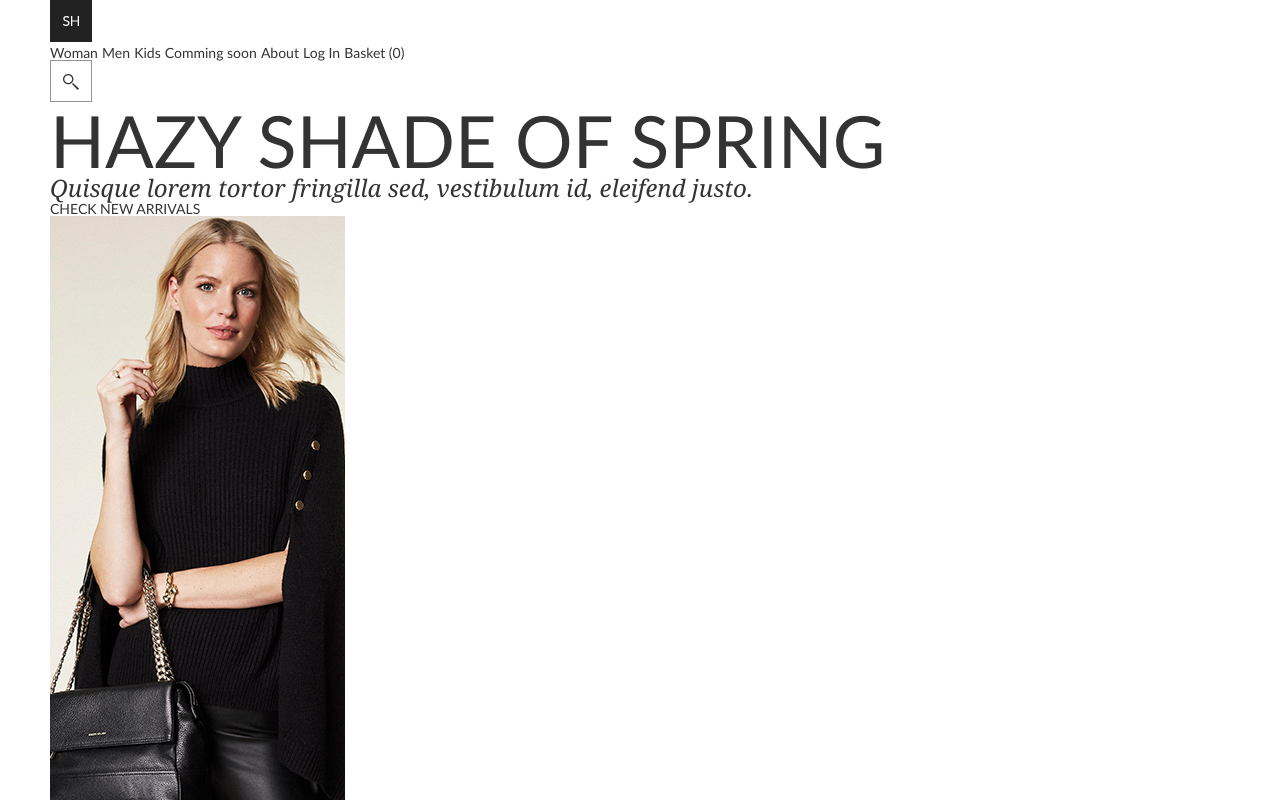
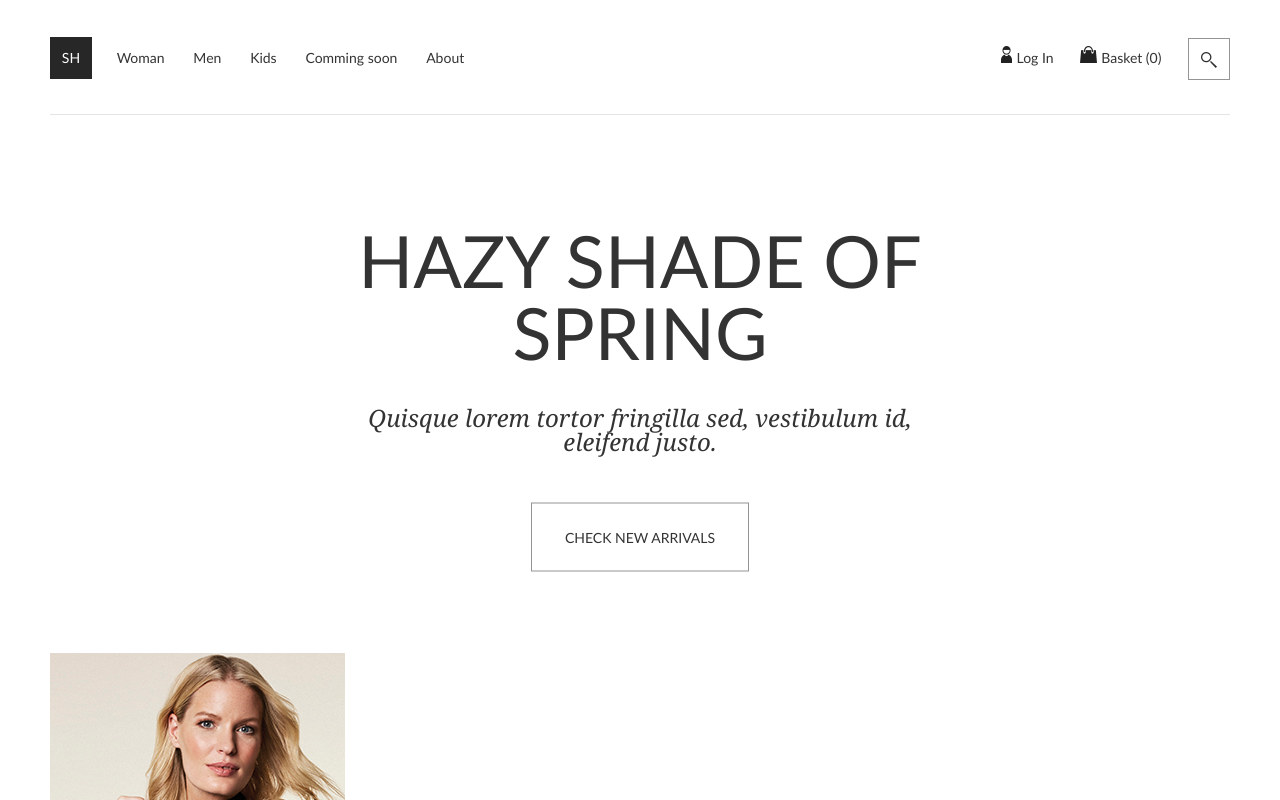
Before and after one commit to antkati/clothes, a plain HTML site: page index.html in a window 1280 px wide. Shown: the top 800 px of the page. Drawn offline with Linux system fonts and the light colour scheme.

Commit message:
сделана десктопная версия header

```diff
--- a/css/index.css
+++ b/css/index.css
@@ -170,36 +170,175 @@ a {
 }
 
 .container--center {
-	width: 1200px;
+	max-width: 75rem;
+	width: 100%;
 	margin: 0 auto;
 	position: relative;
-	padding: 0 10px;
+	padding: 0 0.625rem;
 }
 
-.header__burger-menu {
+/* Навигация */
+
+.header__menu {
+	height: 7.1875rem;
+	border-bottom: 1px solid #e5e5e5;
+	line-height: 7.125rem;
+}
+
+.header__menu--left, .header__menu--right,
+.header__logo, .header__nav--left, .header__personal-page,
+.header__cart, .header__search {
+	display: inline-block;
+}
+
+.header__cart__i--mobile, .header__burger-menu {
 	display: none;
 }
 
+.header__menu--left, .header__menu--right {
+	width: 50%;
+	line-height: 3.0625rem;
+}
 
-/* До 768px */
+.header__nav--left {
+	width: calc(100% - 42px);
+}
+
+.header__nav--left a:first-child {
+	margin-left: 4.5%;
+}
+
+.header__nav--left a:not(:last-child) {
+	margin-right: 4.5%;
+}
+
+.header__menu--right {
+	text-align: right;
+}
+
+.header__logo {
+	width: 42px;
+	height: 42px;
+	background-color: #272727;
+	color: #ffffff;
+	font-size: 14px;
+	text-transform: uppercase;
+	text-align: center;
+	line-height: 42px;
+}
+
+.header__logo__link {
+	display: inline-block;
+	width: 42px;
+	height: 42px;
+	line-height: 0;
+}
+
+.header__search {
+	vertical-align: middle;
+}
+
+.header__personal-page, .header__cart {
+	margin-right: 4.5%;
+}
+
+/* Заголовок */
+.header__musthead {
+	height: 33.625rem;
+	position: relative;
+	text-align: center;
+}
+
+.header__musthead__text {
+	width: fit-content; /* Прочитай подробнее */
+	position: absolute;
+	top: 50%;
+	left: 50%;
+	transform: translate(-50%, -50%); /* Прочитай подробнее */
+}
+
+
+.header__musthead__text h1 {
+	margin-bottom: 2.375rem;
+}
+
+.header__musthead__text p {
+	margin-bottom: 4.6875rem;
+}
+
+.btn--grey {
+	padding: 1.5625rem  2.0625rem;
+	border: 1px solid #949494;
+}
+
+
+/* !!! До 768px */
 @media screen and (max-width: 48rem) {
 	.container--center {
 		width: 100%;
-		padding: 0 20px;
+		min-width: 30rem;
+		padding: 0 1.25rem;
 	}
 
 	.header__menu {
-		height: 100px;
+		height: 6.25rem;
+		padding: 1.25rem 0;
+		border-bottom: 1px solid #e5e5e5;
 	}
 
+	.header__logo {
+		width: 60px;
+		height: 60px;
+		line-height: 60px;
+		font-size: 26px;
+	}
+
+	.header__nav--left {
+		display: none;
+	}
+
+	.header__personal-page {
+		display: none;
+	}
+
+	.header__cart__i--desktop {
+		display: none;
+	}
+
+	.header__cart__i--mobile {
+		display: inline;
+	}
+
+	.header__cart__link {
+		display: none;
+	}
+
+
+
+
+
+
+
 	.header__burger-menu {
-		display: block;
+		display: inline;
 	}
+
+	.header__search {
+		display: none;
+	}
+
 
 
 }
 
-/* До 1200px */
+
+
+
+
+
+
+
+/* от 768px до 1200px */
 @media screen and (max-width: 73.75rem) {
 
 }
--- a/index.html
+++ b/index.html
@@ -10,40 +10,51 @@
 <body>
 	<div class='container'>
 
-		<!-- ШАПКА -->
+		<!-- HEADER -->
 		<header class='header'>
 			<div class='container--center'>
 				<div class='header__menu'>
-					<!-- Лого -->
-					<a href=''>
-						<img src='images/logo.png'>
+					<!-- LEFT NAV -->
+					<div class='header__menu--left'>
+						<!-- LOGO -->
+						<a class="header__logo__link" href='#'>
+							<div class='header__logo'>sh</div>
+						</a><!-- ITEM NAV --><nav class='header__nav header__nav--left'>
+							<a href='#'>Woman</a>
+							<a href='#'>Men</a>
+							<a href='#'>Kids</a>
+							<a href='#'>Comming soon</a>
+							<a href='#'>About</a>
+						</nav>
+					</div><!-- RIGHT NAV --><nav class='header__nav header__menu--right'>
+						<!-- USER INFO -->
+						<div class='header__personal-page'>
+							<img src='images/user.png'>
+							<a href='#'>Log In</a>
+						</div><!-- CART --><div class='header__cart'>
+							<a class='header__cart__i--mobile' href=''>
+								<img  src='images/mobile-cart.png'>
 							</a>
-					<!-- Пункты меню -->
-					<nav class='header__nav'>
-						<a href=''>Woman</a>
-						<a href=''>Men</a>
-						<a href=''>Kids</a>
-						<a href=''>Comming soon</a>
-						<a href=''>About</a>
-						<a href=''>Log In</a>
-						<a href=''>Basket (0)</a>
+							<img class='header__cart__i--desktop' src='images/desktop-cart.png'>
+							<a class='header__cart__link' href='#'>Basket (0)</a>
+						</div><!-- SEARCH --><img class='header__search' src='images/search.png'>
+						<!-- GAMBURGER -->
+						<img class='header__burger-menu' src='images/burger-menu.png'>
 					</nav>
-					<!-- Поиск -->
-					<img src='images/search.png'>
-					<!-- Гамбургер-меню -->
-					<img class='header__burger-menu' src='images/burger-menu.png'>
 				</div>
 
-				<!-- Описание главной страницы -->
+				<!-- MUSTHEAD -->
 				<div class='header__musthead'>
+					<div class='header__musthead__text'>
 						<h1 class='text-transform--uppercase'>
 							Hazy shade of Spring
 						</h1>
 						<p class='font--georgia-i header__p'>
 							Quisque lorem tortor fringilla sed, vestibulum id, eleifend justo.
 						</p>
-					<!-- Кнопка -->
-					<a href='' class='btn text-transform--uppercase'>Check new arrivals</a>
+						<!-- BUTTON -->
+						<a href='#' class='btn btn--grey text-transform--uppercase'>Check new arrivals</a>
+					</div>
 				</div>
 			</div>
 		</header>
@@ -120,7 +131,7 @@
 				<!-- Подпишитесь -->
 				<section class='main__subscribe'>
 					<h2 class='text-transform--uppercase'>Sign up to receive our updates</h2>
-					<p class='font--georgia-i h2-description'>Nulla ipsum dolor lacus, suscipit adipiscing. Cum sociis natoque penatibus et ultrices volutpat.</p>
+					<p class='font--georgia-i main__p'>Nulla ipsum dolor lacus, suscipit adipiscing. Cum sociis natoque penatibus et ultrices volutpat.</p>
 					<!-- Форма для e-mail -->
 					<form>
 						<input type='text' name='email' placeholder='Your e-mail'>
@@ -135,29 +146,29 @@
 			<div class='container--center'>
 				<div>
 					<h4 class='text-transform--uppercase'>Collection</h4>
-					<a href=''>Woman</a>
-					<a href=''>Men</a>
-					<a href=''>Kids</a>
-					<a href=''>Comming soon</a>
+					<a href='#'>Woman</a>
+					<a href='#'>Men</a>
+					<a href='#'>Kids</a>
+					<a href='#'>Comming soon</a>
 				</div>
 				<div>
 					<h4 class='text-transform--uppercase'>Site</h4>
-					<a href=''>Terms of Service</a>
-					<a href=''>Privacy Policy</a>
-					<a href=''>Copyright Policy</a>
-					<a href=''>Press Kit</a>
-					<a href=''>Support</a>
+					<a href='#'>Terms of Service</a>
+					<a href='#'>Privacy Policy</a>
+					<a href='#'>Copyright Policy</a>
+					<a href='#'>Press Kit</a>
+					<a href='#'>Support</a>
 				</div>
 				<div>
 					<h4 class='text-transform--uppercase'>Shop</h4>
-					<a href=''>About us</a>
-					<a href=''>Shiping Metods</a>
-					<a href=''>Career</a>
-					<a href=''>Contact</a>
+					<a href='#'>About us</a>
+					<a href='#'>Shiping Metods</a>
+					<a href='#'>Career</a>
+					<a href='#'>Contact</a>
 				</div>
 				<div>
 					<h4 class='text-transform--uppercase'>Social</h4>
-					<p>
+					<p class='footer__p'>
 						Shoper is made with love in Warsaw, 2014 &#169; All rights reseved. El passion
 					</p>
 					<img src='images/twitter.png'>
```
Also changed, not shown: images/desktop-cart.png (renamed from images/busket.png), images/mobile-cart.png (added). Lines whose indentation alone changed are shown as unchanged.
